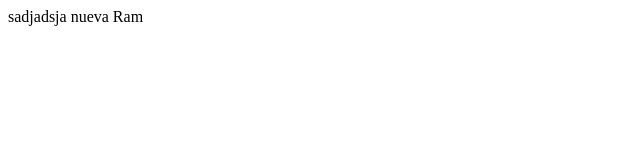
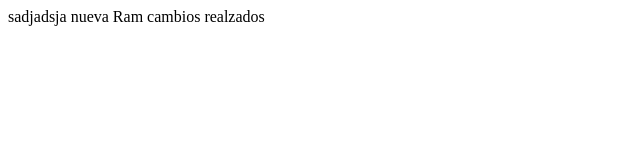
Before and after one commit to BrandesignStudio/MiPrimeraPaginaWeb, a plain HTML site: page index.html in a window 1280 px wide. Shown: the whole page, without its empty margins (0-640 px from the left). Drawn offline with Linux system fonts and the light colour scheme.

Commit message:
version nueva 1

```diff
--- a/index.html
+++ b/index.html
@@ -7,6 +7,7 @@
 <body>
     sadjadsja
     nueva Ram
+    cambios realzados
 
 </body>
 </html>
```
